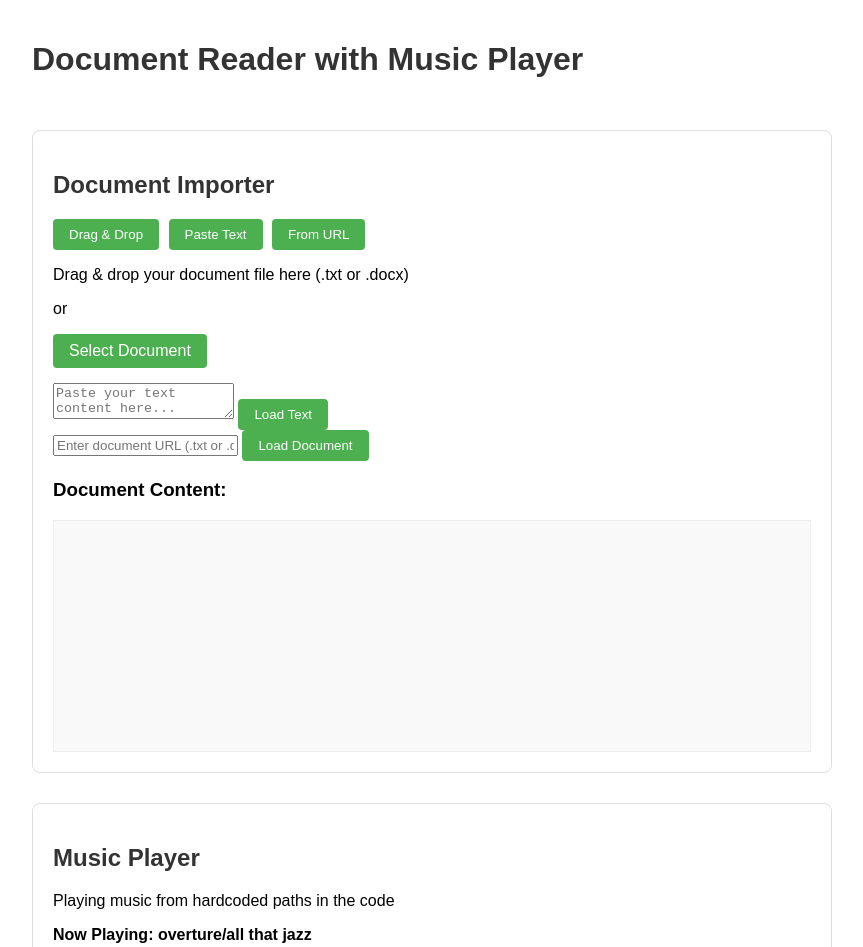
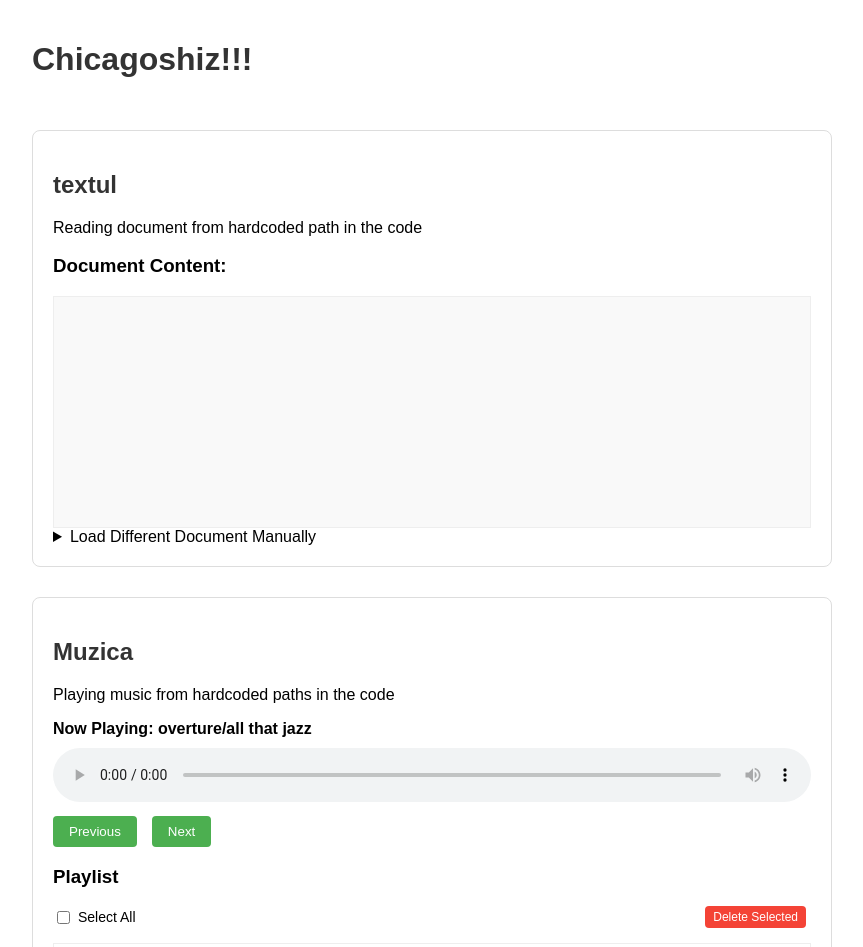
Before and after one commit to DefinitelyNotAngel/chicagoshiz, a plain HTML site: page index.html in a window 1280 px wide. Shown: the top 947 px of the page, without its empty margins (208-1071 px from the left). Drawn offline with nearby package versions, Linux system fonts and the light colour scheme.

Commit message:
Update index.html

```diff
--- a/index.html
+++ b/index.html
@@ -4,7 +4,7 @@
 <head>
     <meta charset="UTF-8">
     <meta name="viewport" content="width=device-width, initial-scale=1.0">
-    <title>Document Reader with Music Player</title>
+    <title>Chicagoshiz</title>
     <!-- Add mammoth.js library for DOCX parsing -->
     <script src="https://cdnjs.cloudflare.com/ajax/libs/mammoth/1.6.0/mammoth.browser.min.js"></script>
     <link rel="stylesheet" href="./css/style.css">
@@ -12,10 +12,19 @@
 
 <body>
     <div class="container">
-        <h1>Document Reader with Music Player</h1>
+        <h1>Chicagoshiz!!!</h1>
 
         <div class="section">
-            <h2>Document Importer</h2>
+            <h2>textul</h2>
+            <p>Reading document from hardcoded path in the code</p>
+
+            <div class="status" id="docStatus"></div>
+            <h3>Document Content:</h3>
+            <div id="textContent"></div>
+
+            <!-- Hidden section for manual document loading (if needed) -->
+            <details>
+                <summary>Load Different Document Manually</summary>
                 <div class="import-options">
                     <div class="option-tabs">
                         <button class="tab-btn active" data-tab="drag-drop-doc">Drag & Drop</button>
@@ -44,14 +53,11 @@
                         <button id="loadDocUrl" class="action-btn">Load Document</button>
                     </div>
                 </div>
-
-            <div class="status" id="docStatus"></div>
-            <h3>Document Content:</h3>
-            <div id="textContent"></div>
+            </details>
         </div>
 
         <div class="section">
-            <h2>Music Player</h2>
+            <h2>Muzica</h2>
             <p>Playing music from hardcoded paths in the code</p>
 
             <div class="audio-player">
```
Lines whose indentation alone changed are shown as unchanged.
